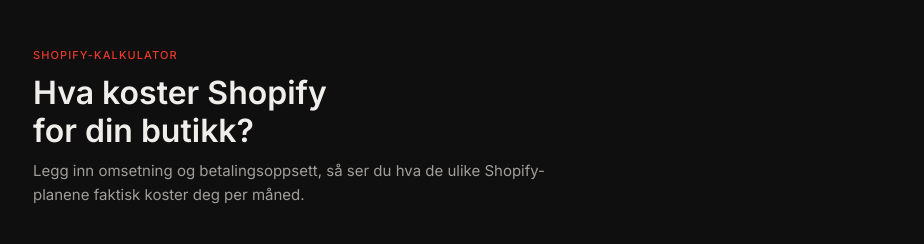
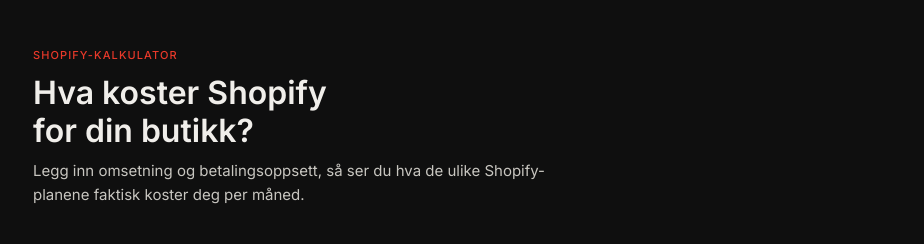
Before and after one commit to moshaska/shopify-kalkulator, a plain HTML site: page index.html in a window 1280 px wide. Shown: the top 244 px of the page, without its empty margins (177-1101 px from the left). Drawn offline with Linux system fonts and the light colour scheme.

Commit message:
Add files via upload

```diff
--- a/index.html
+++ b/index.html
@@ -11,7 +11,7 @@
 .page{max-width:860px;margin:0 auto}
 .eyebrow{font-size:11px;font-weight:500;letter-spacing:.1em;text-transform:uppercase;color:#e8392a;margin-bottom:.75rem}
 h1{font-size:32px;font-weight:600;line-height:1.2;margin-bottom:.5rem;color:#f0eeea}
-.lead{font-size:15px;color:#a09e99;margin-bottom:2.5rem;max-width:560px;line-height:1.6}
+.lead{font-size:15px;color:#c8c6c0;margin-bottom:2.5rem;max-width:560px;line-height:1.6}
 
 .section{margin-bottom:2rem}
 .section-label{font-size:11px;font-weight:500;letter-spacing:.08em;text-transform:uppercase;color:#5f5e5a;margin-bottom:1rem;padding-bottom:.5rem;border-bottom:0.5px solid #222}
```
